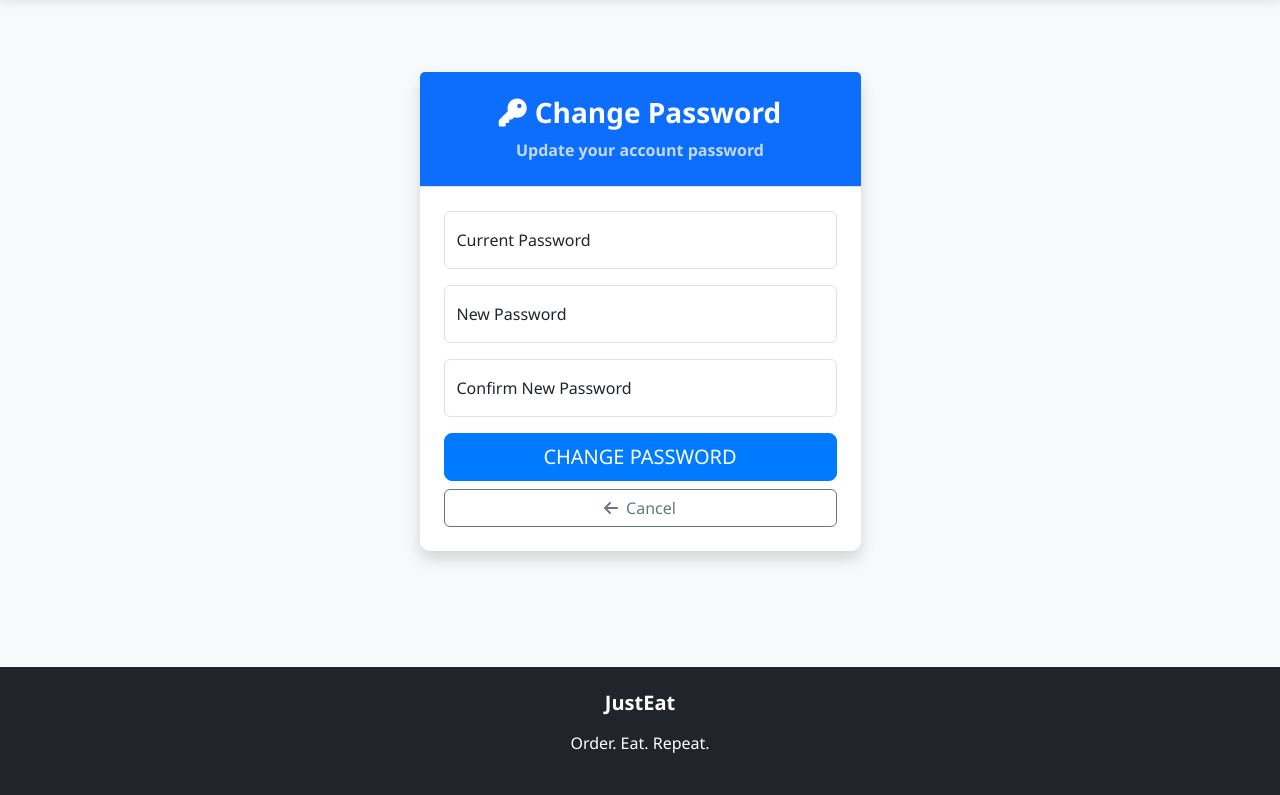
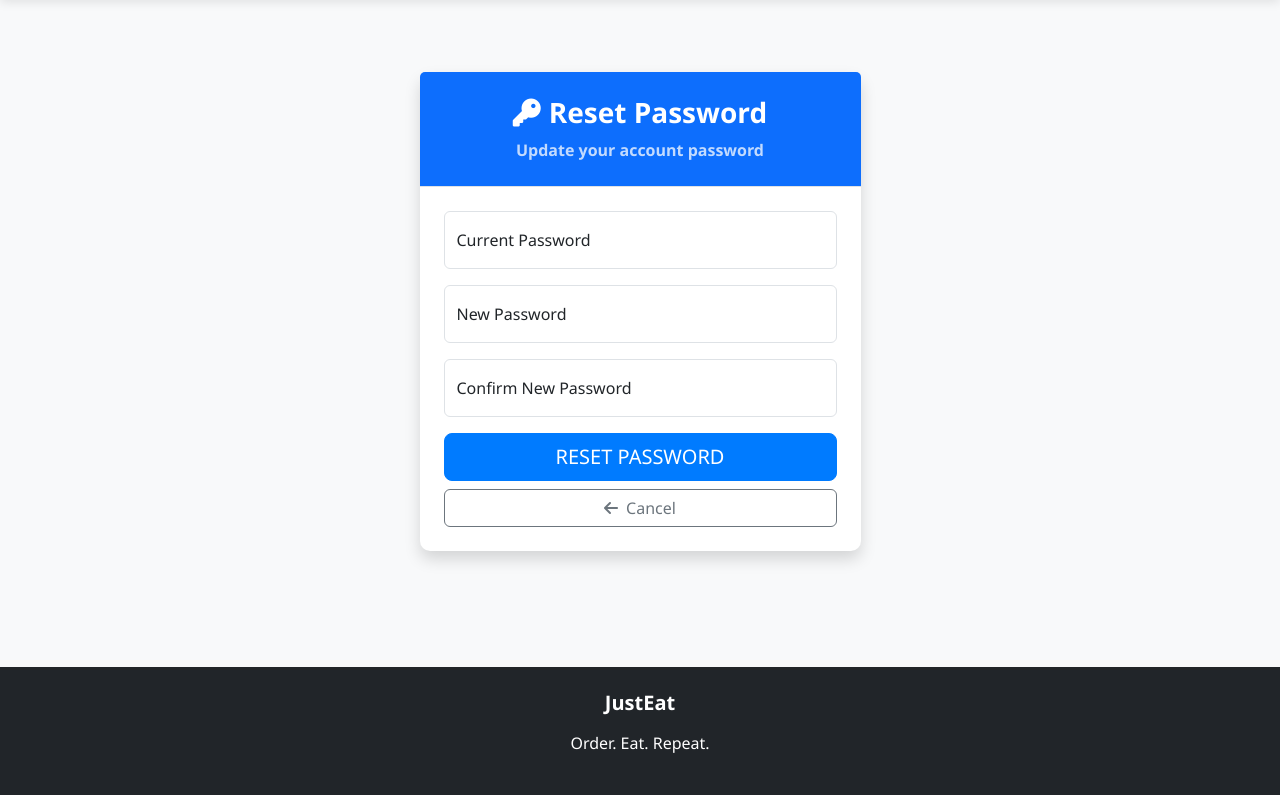
Before and after one commit to Shivam-2310/food-delivery, a Flask app: page /auth/change_password in a window 1280 px wide. Shown: the part 62-857 px from the top of the page. Run offline with Flask 3, Linux system fonts and the light colour scheme; the visitor is signed in with stand-in values (Sample User, id 1).

Commit message:
feat: reset password properly set

```diff
--- a/app/controllers/auth_controller.py
+++ b/app/controllers/auth_controller.py
@@ -130,7 +130,7 @@ def change_password():
         db.session.commit()
 
         logger.info(f"Password changed successfully for user: {current_user.username}")
-        flash("PASSWORD CHANGED SUCCESSFULLY!", "success")
+        flash("PASSWORD RESET SUCCESSFULLY!", "success")
 
         # Redirect based on user role
         if current_user.is_customer():
--- a/app/forms/auth_forms.py
+++ b/app/forms/auth_forms.py
@@ -57,4 +57,4 @@ class ChangePasswordForm(FlaskForm):
         DataRequired(),
         EqualTo('new_password', message='PASSWORDS MUST MATCH.')
     ])
-    submit = SubmitField('CHANGE PASSWORD')
+    submit = SubmitField('RESET PASSWORD')
--- a/app/templates/auth/change_password.html
+++ b/app/templates/auth/change_password.html
@@ -1,6 +1,6 @@
 {% extends 'base.html' %}
 
-{% block title %}Change Password - JustEat{% endblock %}
+{% block title %}Reset Password - JustEat{% endblock %}
 
 {% block content %}
 <div class="container py-5">
@@ -9,7 +9,7 @@
             <div class="card shadow">
                 <div class="card-header bg-primary text-white text-center py-4">
                     <h3 class="mb-0">
-                        <i class="fas fa-key me-2"></i>Change Password
+                        <i class="fas fa-key me-2"></i>Reset Password
                     </h3>
                     <p class="mb-0 mt-2 opacity-75">Update your account password</p>
                 </div>
@@ -54,7 +54,7 @@
                         </div>
 
                         <div class="d-grid gap-2">
-                            {{ form.submit(class="btn btn-primary btn-lg") }}
+                            {{ form.submit(class="btn btn-primary btn-lg", value="RESET PASSWORD") }}
                             <a href="{% if current_user.is_customer() %}{{ url_for('customer.dashboard') }}{% else %}{{ url_for('owner.dashboard') }}{% endif %}"
                                class="btn btn-outline-secondary">
                                 <i class="fas fa-arrow-left me-2"></i>Cancel
--- a/app/templates/base.html
+++ b/app/templates/base.html
@@ -91,7 +91,7 @@
                                     </a></li>
                                 {% endif %}
                                 <li><a class="dropdown-item" href="{{ url_for('auth.change_password') }}">
-                                    <i class="fas fa-key me-2"></i>Change Password
+                                    <i class="fas fa-key me-2"></i>Reset Password
                                 </a></li>
                                 <li><hr class="dropdown-divider"></li>
                                 <li><a class="dropdown-item" href="{{ url_for('auth.logout') }}">
--- a/app/templates/customer/profile.html
+++ b/app/templates/customer/profile.html
@@ -110,8 +110,8 @@
                     <div class="card border-0 shadow h-100">
                         <div class="card-body">
                             <h5 class="card-title mb-3">PASSWORD MANAGEMENT</h5>
-                            <p class="card-text">Need to reset your password? Click below to request a password reset.</p>
-                            <a href="{{ url_for('auth.reset_password_request') }}" class="btn btn-outline-primary">RESET PASSWORD</a>
+                            <p class="card-text">Need to reset your password? Click below to change your password.</p>
+                            <a href="{{ url_for('auth.change_password') }}" class="btn btn-outline-primary">RESET PASSWORD</a>
                         </div>
                     </div>
                 </div>
```
